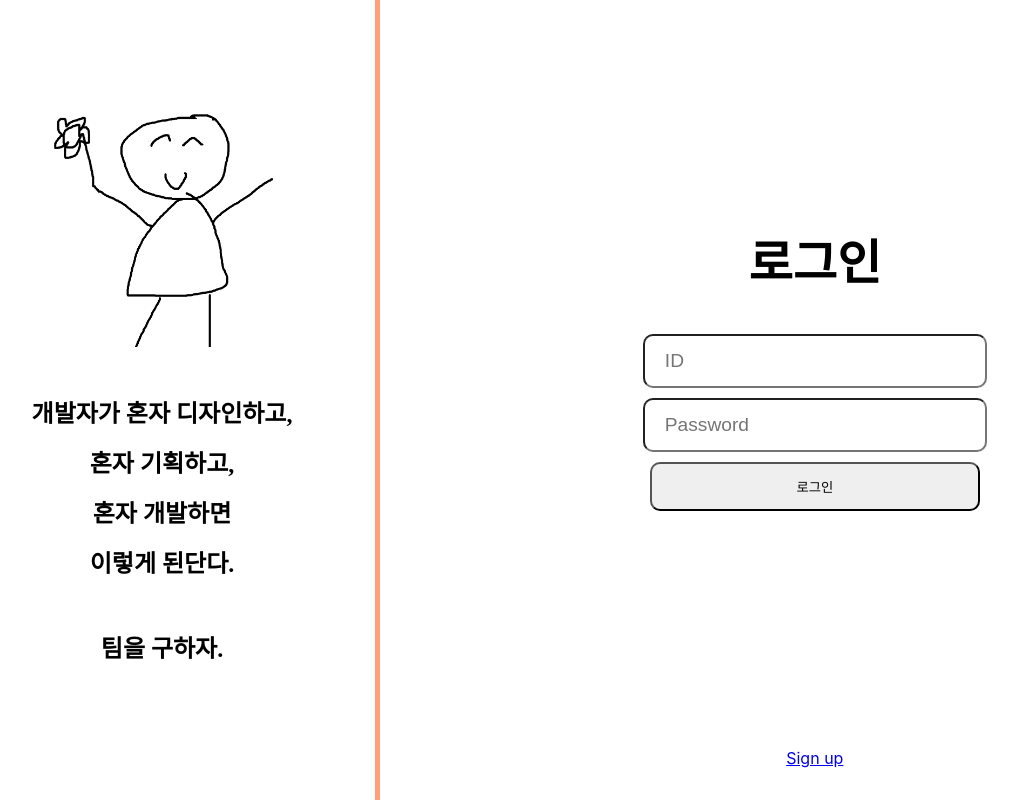
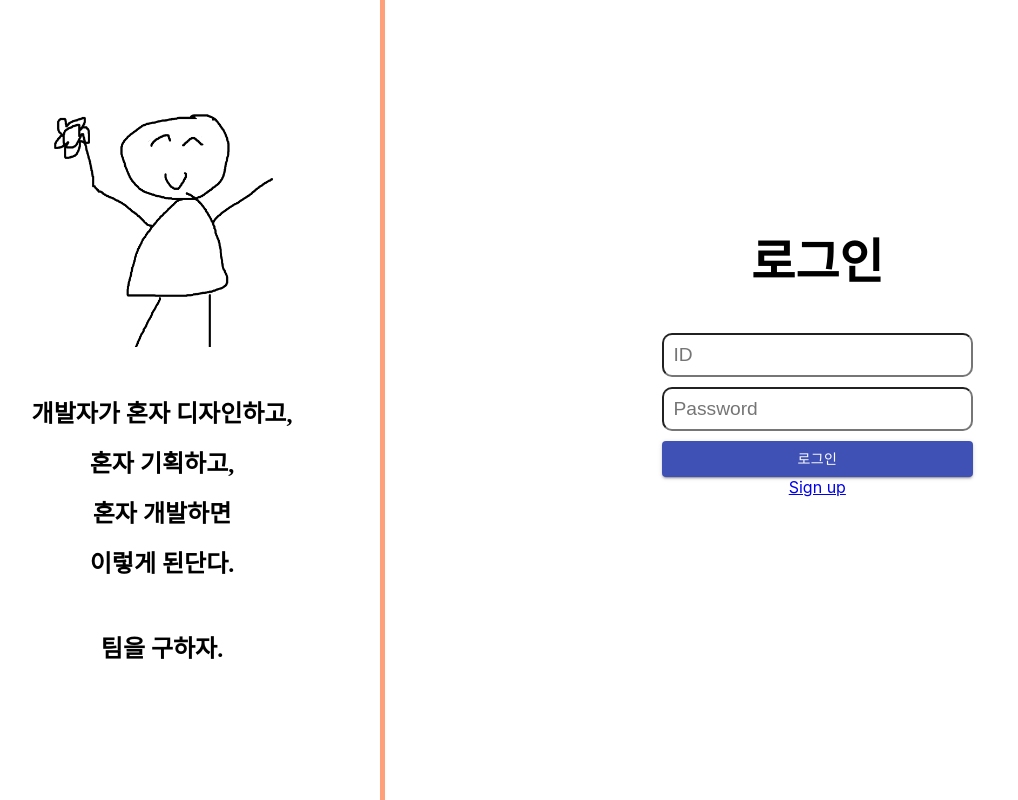
Before and after one commit to dongqui/cat-fairy-client, a React (Create React App) app: page /login in a window 1280 px wide. Shown: the whole page, without its empty margins (30-1048 px from the left). Built offline with nearby package versions, Linux system fonts and the light colour scheme; a web font is replaced by a local one.

Commit message:
Login ui cont.

```diff
--- a/src/components/login/Login.css
+++ b/src/components/login/Login.css
@@ -42,24 +42,20 @@
 }
 
 .login-input {
+  width: 100%;
   border-radius: 10px;
-  width: 300px;
   display: block;
   height: 30px;
-  margin: 10px auto;
-  padding: 10px 20px;
   font-size: 1.2rem;
+  margin-bottom: 10px;
+  padding: 20px 10px;
 }
 
 .login-input:focus {
   outline: none;
 }
 
-.login-btn {
-  width: 330px;
-  display: block;
-  margin: 10px auto;
-  border-radius: 10px;
-  padding: 13px 0;
-
+.login-form {
+  margin: 0 auto;
+  width: 60%;
 }
--- a/src/components/login/Login.js
+++ b/src/components/login/Login.js
@@ -2,6 +2,7 @@ import React from 'react';
 import './Login.css';
 import fairy from '../../asset/img/pairFairy.png';
 import { Link } from 'react-router-dom';
+import { DefaultButton } from '../shared/Buttons';
 
 function Login() {
 
@@ -17,23 +18,20 @@ function Login() {
       </section>
       <section className="login-right login-base">
         <div className="login-input-container">
+          <form className="login-form">
             <h2>로그인</h2>
             <input className="login-input login-email" placeholder="ID"/>
             <input className="login-input login-password" placeholder="Password"/>
-          <button className="login-btn">로그인</button>
-        </div>
+            <DefaultButton text="로그인" variant="contained"  color="primary" fullWidth/>
+          </form>
           <footer>
             <Link
               exact
-            to={`/signUp`}
-            activeStyle={{
-              textDecoration: 'none',
-              color: 'black'
-            }}
-          >
+              to={`/signUp`}>
               Sign up
             </Link>
           </footer>
+        </div>
       </section>
     </main>
   )
--- a/src/components/shared/Buttons.js
+++ b/src/components/shared/Buttons.js
@@ -19,6 +19,7 @@ export function DefaultButton(props) {
       variant={variant}
       color={color}
       size={size}
+      fullWidth={fullWidth}
     >
       {text}
     </Button>
--- a/src/index.css
+++ b/src/index.css
@@ -5,6 +5,9 @@ body {
     sans-serif;
   -webkit-font-smoothing: antialiased;
   -moz-osx-font-smoothing: grayscale;
+}
+
+* {
   box-sizing: border-box;
 }
 
```
Lines whose indentation alone changed are shown as unchanged.
